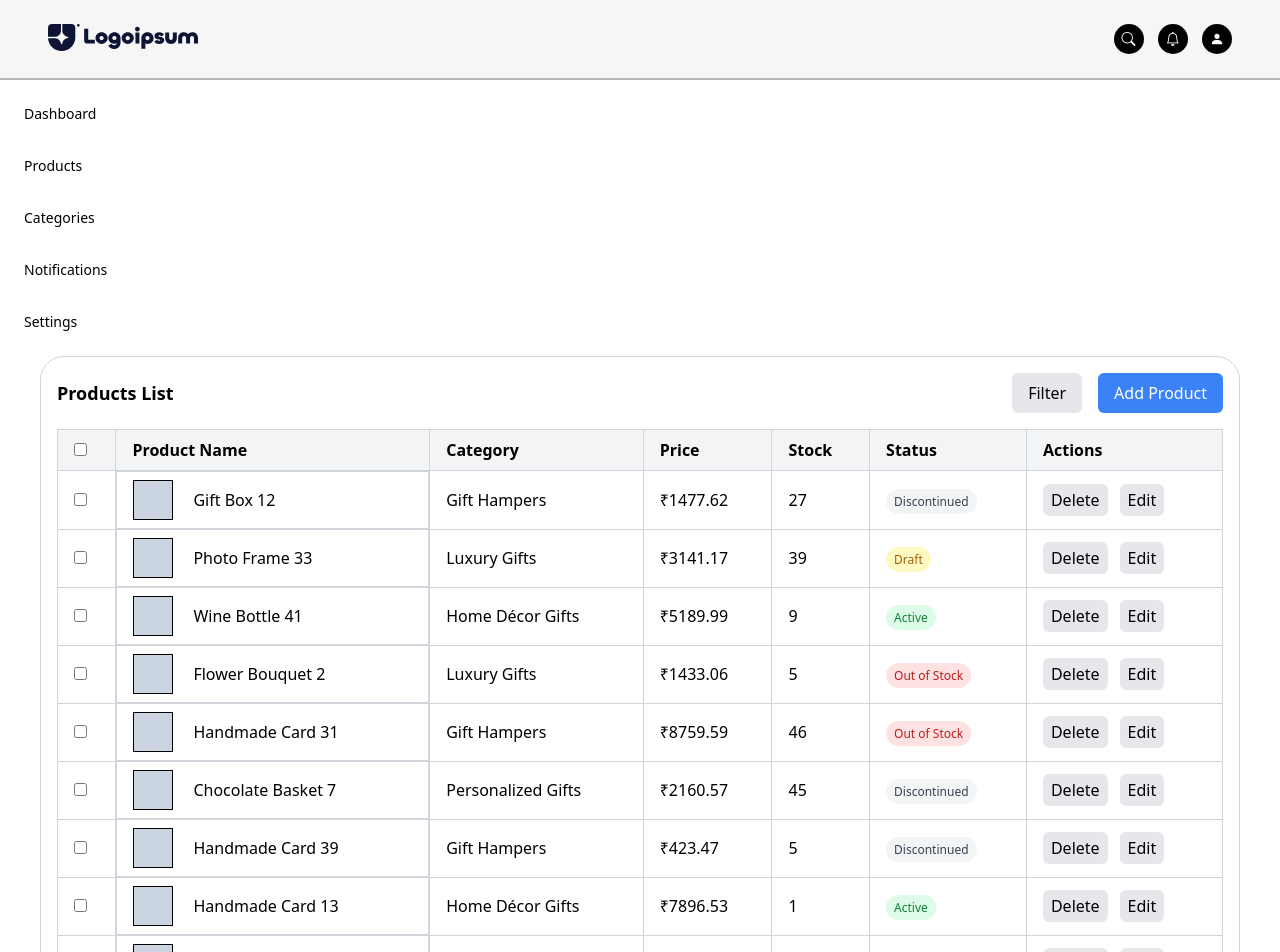
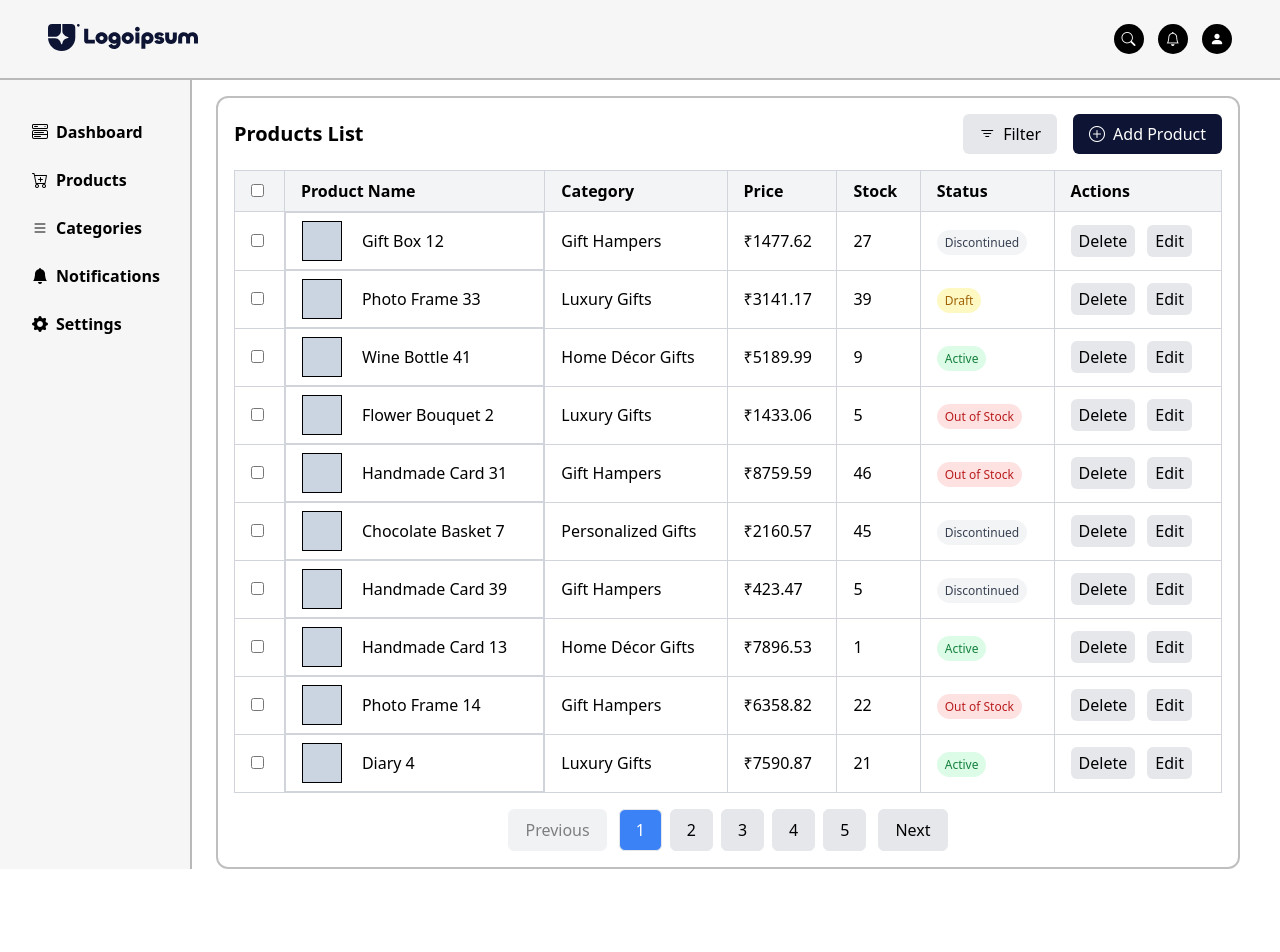
Before and after one commit to NishB369/Gifting_Ecommerce, a React (Vite) app in the folder Admin_Panel/: page / in a window 1280 px wide. Shown: the top 952 px of the page. After the commit the page ends 869 px from the top, so only its background shows below. Built offline with nearby package versions, Linux system fonts and the light colour scheme.

Commit message:
Added Pagination

```diff
--- a/Admin_Panel/src/App.jsx
+++ b/Admin_Panel/src/App.jsx
@@ -1,5 +1,5 @@
 // import React from 'react'
-import React from "react"
+// import React from "react"
 import Header from './Components/Header/Header.jsx'
 import Sidebar from './Components/Sidebar/Sidebar.jsx'
 import ProductList from "./Components/ProductList/ProductList.jsx"
@@ -7,13 +7,12 @@
 
 const App = () => {
   return (
-    <div>
-      {/* <h1 className="text-3xl font-bold underline">
-      Hello!
-    </h1> */}
+    <div className='h-lvh w-lvw'>
     <Header />
+    <div className='flex'>
     <Sidebar/>
     <ProductList/>
+    </div>
     </div>
   )
 }
--- a/Admin_Panel/src/Components/ProductList/ProductList.jsx
+++ b/Admin_Panel/src/Components/ProductList/ProductList.jsx
@@ -1,15 +1,37 @@
-import React from "react";
+import React, { useState } from "react";
 import { products } from "../../../public/assets/gifting_products";
 
 const ProductList = () => {
+  const [currentPage, setCurrentPage] = useState(1);
+  const itemsPerPage = 10;
+  const indexOfLastItem = currentPage * itemsPerPage;
+  const indexOfFirstItem = indexOfLastItem - itemsPerPage;
+  const currentItems = products.slice(indexOfFirstItem, indexOfLastItem);
+
+  const totalPages = Math.ceil(products.length / itemsPerPage);
+
+  const handleNextPage = () => {
+    if (currentPage < totalPages) setCurrentPage((prev) => prev + 1);
+  };
+
+  const handlePreviousPage = () => {
+    if (currentPage > 1) setCurrentPage((prev) => prev - 1);
+  };
+
+  const handlePageClick = (pageNumber) => {
+    setCurrentPage(pageNumber);
+  };
+
   return (
-    <div className="p-4 border border-gray-300  mx-10 rounded-3xl">
+    <div className="p-4 border-2 border-black/25 ml-6 rounded-xl mt-4 w-[80%]">
       <div className="flex justify-between items-center mb-4">
-        <h1 className="text-lg font-bold">Products List</h1>
+        <h1 className="text-xl font-bold">Products List</h1>
         <div className="flex gap-4">
-          <button className="px-4 py-2 bg-gray-200 rounded-md">Filter</button>
-          <button className="px-4 py-2 bg-blue-500 text-white rounded-md">
-            Add Product
+          <button className="px-4 py-2 bg-gray-200 rounded-md">
+            <span className="bi bi-filter mr-2"></span>Filter
+          </button>
+          <button className="px-4 py-2 bg-[#0E1534] text-white rounded-md">
+            <span className="bi bi-plus-circle mr-2"></span>Add Product
           </button>
         </div>
       </div>
@@ -41,7 +63,7 @@
           </tr>
         </thead>
         <tbody>
-          {products.map((product, index) => (
+          {currentItems.map((product, index) => (
             <tr key={index} className="hover:bg-gray-50">
               <td className="border border-gray-300 px-4 py-2">
                 <input type="checkbox" />
@@ -86,6 +108,35 @@
           ))}
         </tbody>
       </table>
+
+      {/* Pagination Controls */}
+      <div className="flex justify-center mt-4">
+        <button
+          onClick={handlePreviousPage}
+          disabled={currentPage === 1}
+          className="px-4 py-2 border rounded-md bg-gray-200 mx-2 disabled:opacity-50"
+        >
+          Previous
+        </button>
+        {Array.from({ length: totalPages }, (_, i) => i + 1).map((pageNumber) => (
+          <button
+            key={pageNumber}
+            onClick={() => handlePageClick(pageNumber)}
+            className={`px-4 py-2 border rounded-md mx-1 ${
+              currentPage === pageNumber ? "bg-blue-500 text-white" : "bg-gray-200"
+            }`}
+          >
+            {pageNumber}
+          </button>
+        ))}
+        <button
+          onClick={handleNextPage}
+          disabled={currentPage === totalPages}
+          className="px-4 py-2 border rounded-md bg-gray-200 mx-2 disabled:opacity-50"
+        >
+          Next
+        </button>
+      </div>
     </div>
   );
 };
--- a/Admin_Panel/src/Components/Sidebar/Sidebar.jsx
+++ b/Admin_Panel/src/Components/Sidebar/Sidebar.jsx
@@ -3,14 +3,15 @@
 
 const Sidebar = () => {
   return (
-    <div className="w-64 h-full text-black p-4">
-      <div className="flex flex-col gap-4">
+    <div className="w-48 text-black p-4 bg-[#F6F6F6] border-r-black/25 border-r-2">
+      <div className="flex flex-col gap-2 px-2 py-4">
         {SidebarData.map((item, index) => (
           <div
             key={index}
-            className="flex items-center gap-4 p-2 rounded-md hover:bg-gray-700 cursor-pointer transition-all ease-in-out"
+            className="flex items-center gap-4 p-2  rounded-md cursor-pointer transition-all ease-in-out hover:bg-[#0E1534] hover:text-white w-fit"
           >
-            <p className="text-sm font-medium">{item.name}</p>
+            <span className={`${item.icon}`}></span>
+            <p className="text-md font-semibold -ml-2">{item.name}</p>
           </div>
         ))}
       </div>
```
